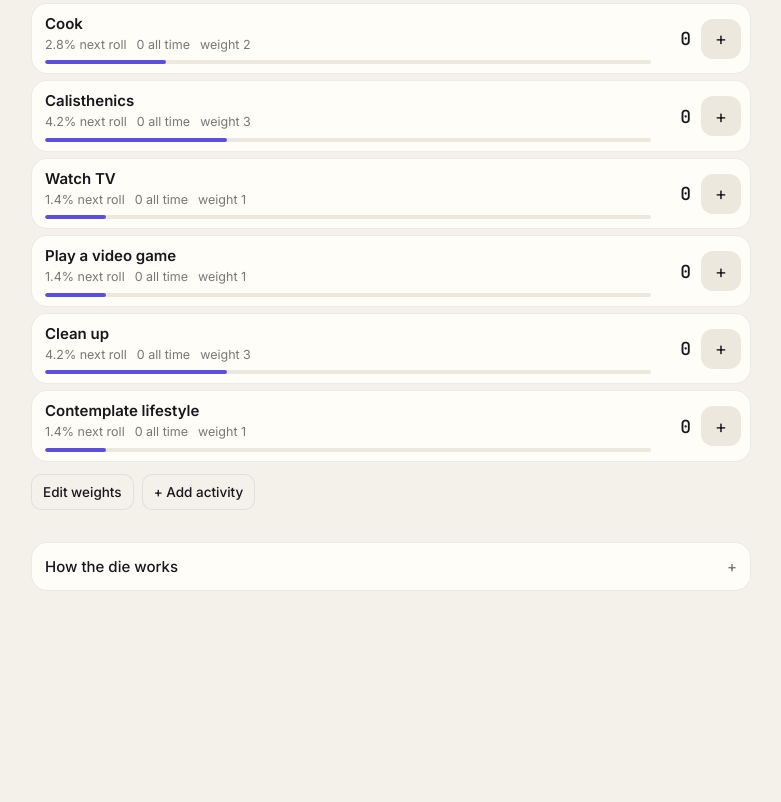
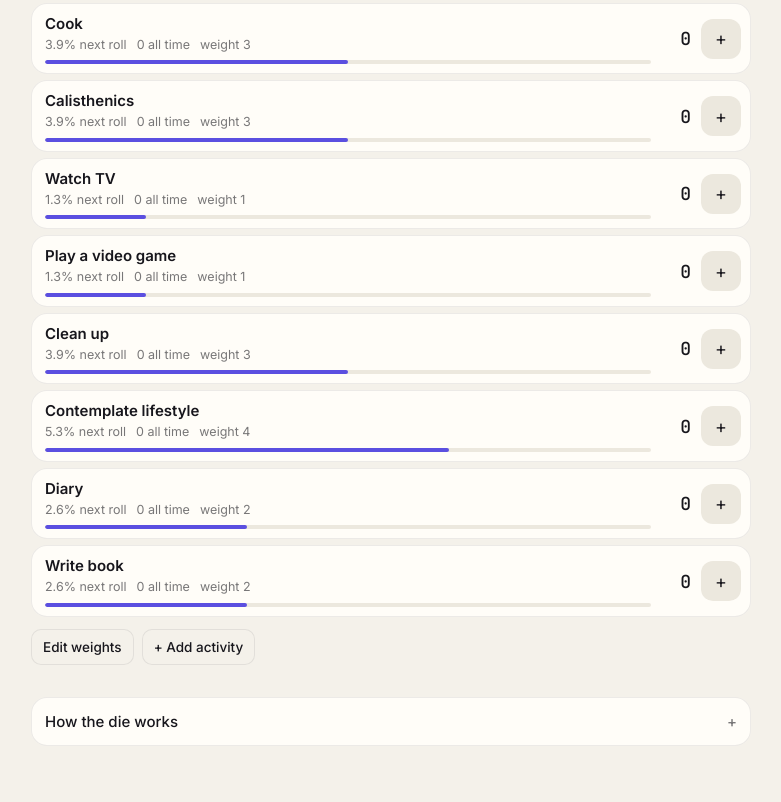
Before and after one commit to faiyazchowdhury/faiyazchowdhury.github.io, a plain HTML site: page rollplay/index.html in a window 1280 px wide. Shown: the part 1688-2490 px from the top of the page, without its empty margins (249-1030 px from the left). Before the commit the page ends 2335 px from the top, so only its background shows below. Drawn offline with Linux system fonts and the light colour scheme.

Commit message:
RollPlay: adjust default weights and add Diary and Write book
Drink water 10→4, Test prior knowledge 2→4, Cook 2→3, Sing 4,
Contemplate lifestyle 4, plus Diary 2 and Write book 2. Saved lists are
migrated: activities still on their old default weight get the new one,
custom weights are kept, and the two new activities are added.

Co-Authored-By: Claude Opus 5.5 <noreply@anthropic.com>
Claude-Session: https://claude.ai/code/session_01An2MDYqPupXAWjAu8dpDUg

```diff
--- a/rollplay/index.html
+++ b/rollplay/index.html
@@ -110,17 +110,28 @@
   (function () {
     var esc = Kit.esc;
     var DEFAULT_ACTS = [
-      ["Read", 3], ["Walk", 6], ["Drink water", 10], ["Study", 5], ["Meditate", 3], ["Yoga", 3],
-      ["Test prior knowledge", 2], ["Call a loved one", 4], ["Play guitar", 5], ["Play piano", 4],
-      ["Sing", 3], ["Play Rocksmith", 2], ["Make a song", 3], ["Learn a new song", 4], ["Listen to music", 3],
-      ["Cook", 2], ["Calisthenics", 3], ["Watch TV", 1], ["Play a video game", 1], ["Clean up", 3],
-      ["Contemplate lifestyle", 1]
+      ["Read", 3], ["Walk", 6], ["Drink water", 4], ["Study", 5], ["Meditate", 3], ["Yoga", 3],
+      ["Test prior knowledge", 4], ["Call a loved one", 4], ["Play guitar", 5], ["Play piano", 4],
+      ["Sing", 4], ["Play Rocksmith", 2], ["Make a song", 3], ["Learn a new song", 4], ["Listen to music", 3],
+      ["Cook", 3], ["Calisthenics", 3], ["Watch TV", 1], ["Play a video game", 1], ["Clean up", 3],
+      ["Contemplate lifestyle", 4], ["Diary", 2], ["Write book", 2]
     ];
+    var SEED_VERSION = 2;
     var store = new Kit.Store("rollplay:v1", {
       acts: DEFAULT_ACTS.map(function (a) { return { id: Kit.uid(), name: a[0], w: a[1] }; }),
-      log: [], win: 7
+      log: [], win: 7, seedVer: SEED_VERSION
     });
     var data = store.load();
+    // Version 2 weights: update activities still on their old default weight, and add new ones.
+    if ((data.seedVer || 1) < 2) {
+      var CHANGES = { "Drink water": [10, 4], "Test prior knowledge": [2, 4], "Cook": [2, 3], "Sing": [3, 4], "Contemplate lifestyle": [1, 4] };
+      data.acts.forEach(function (a) { var c = CHANGES[a.name]; if (c && a.w === c[0]) a.w = c[1]; });
+      [["Diary", 2], ["Write book", 2]].forEach(function (n) {
+        if (!data.acts.some(function (a) { return a.name === n[0]; })) data.acts.push({ id: Kit.uid(), name: n[0], w: n[1] });
+      });
+      data.seedVer = 2;
+      store.save(data);
+    }
     function save() { store.save(data); }
 
     var DAY = 864e5;
```
